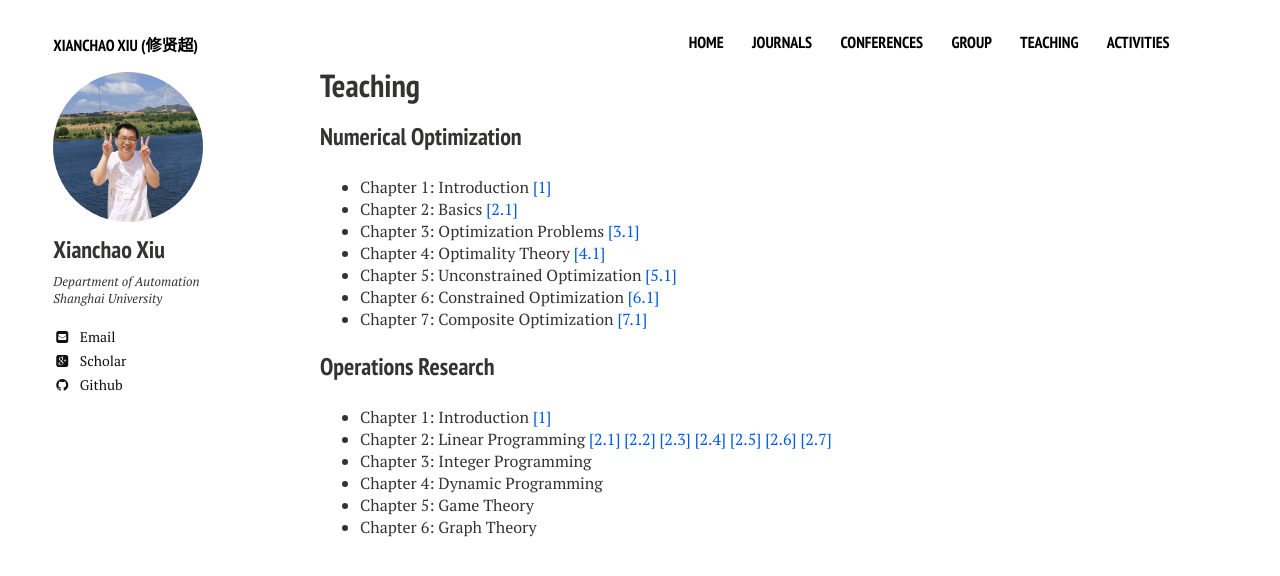
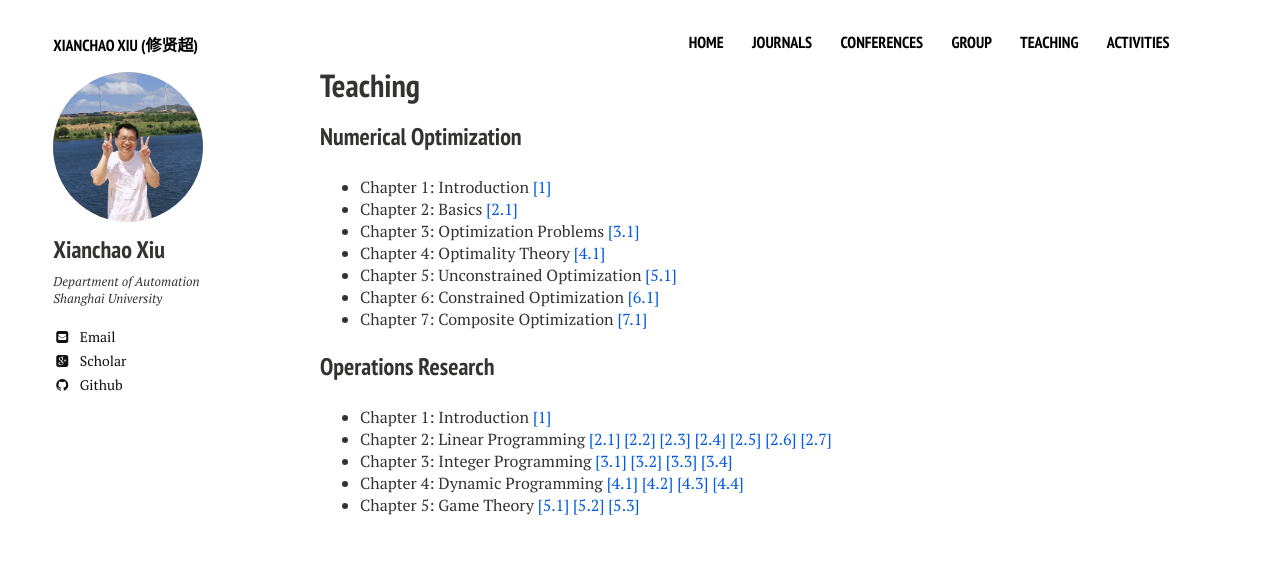
Before and after one commit to xianchaoxiu/xianchaoxiu.github.io, a Jekyll site: the page built from teaching/index.md, in a window 1280 px wide. Shown: the top 576 px of the page. Built offline with Jekyll 4.4.1, drawn with Linux system fonts in a browser that asks for light colours; nearby versions of some CDN libraries.

Commit message:
Update index.md

```diff
--- a/teaching/index.md
+++ b/teaching/index.md
@@ -23,7 +23,6 @@ share: false
 ### Operations Research
 * Chapter 1: Introduction  <a href="../teaching/C1.pdf" class="textlink" target="_blank">[1]</a>
 * Chapter 2: Linear Programming  <a href="../teaching/C21.pdf" class="textlink" target="_blank">[2.1]  <a href="../teaching/C22.pdf" class="textlink" target="_blank">[2.2]  <a href="../teaching/C23.pdf" class="textlink" target="_blank">[2.3]  <a href="../teaching/C24.pdf" class="textlink" target="_blank">[2.4]  <a href="../teaching/C25.pdf" class="textlink" target="_blank">[2.5]  <a href="../teaching/C26.pdf" class="textlink" target="_blank">[2.6]  <a href="../teaching/C27.pdf" class="textlink" target="_blank">[2.7]
-* Chapter 3: Integer Programming
-* Chapter 4: Dynamic Programming
-* Chapter 5: Game Theory
-* Chapter 6: Graph Theory
+* Chapter 3: Integer Programming  <a href="../teaching/C31.pdf" class="textlink" target="_blank">[3.1]  <a href="../teaching/C32.pdf" class="textlink" target="_blank">[3.2]  <a href="../teaching/C33.pdf" class="textlink" target="_blank">[3.3]  <a href="../teaching/C34.pdf" class="textlink" target="_blank">[3.4]
+* Chapter 4: Dynamic Programming  <a href="../teaching/C41.pdf" class="textlink" target="_blank">[4.1]  <a href="../teaching/C42.pdf" class="textlink" target="_blank">[4.2]  <a href="../teaching/C43.pdf" class="textlink" target="_blank">[4.3]  <a href="../teaching/C44.pdf" class="textlink" target="_blank">[4.4]
+* Chapter 5: Game Theory  <a href="../teaching/C51.pdf" class="textlink" target="_blank">[5.1]  <a href="../teaching/C52.pdf" class="textlink" target="_blank">[5.2]  <a href="../teaching/C53.pdf" class="textlink" target="_blank">[5.3]
```
